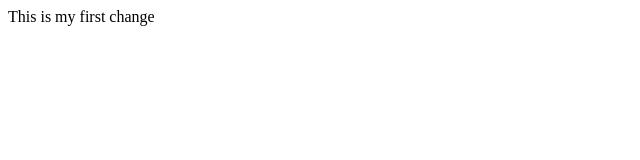
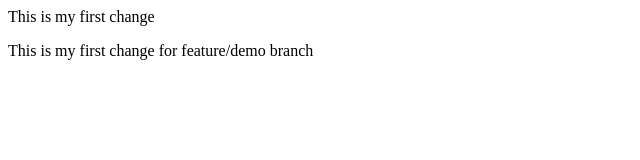
Before and after one commit to leodsaban10/git-and-github-workflow-assignment, a plain HTML site: page index.html in a window 1280 px wide. Shown: the whole page, without its empty margins (0-640 px from the left). Drawn offline with Linux system fonts and the light colour scheme.

Commit message:
first change for this feature/demo branch for the two files

```diff
--- a/index.html
+++ b/index.html
@@ -1 +1,3 @@
 <p>This is my first change</p>
+
+<p>This is my first change for feature/demo branch</p>
```
Also changed, not shown: 1 other file.
